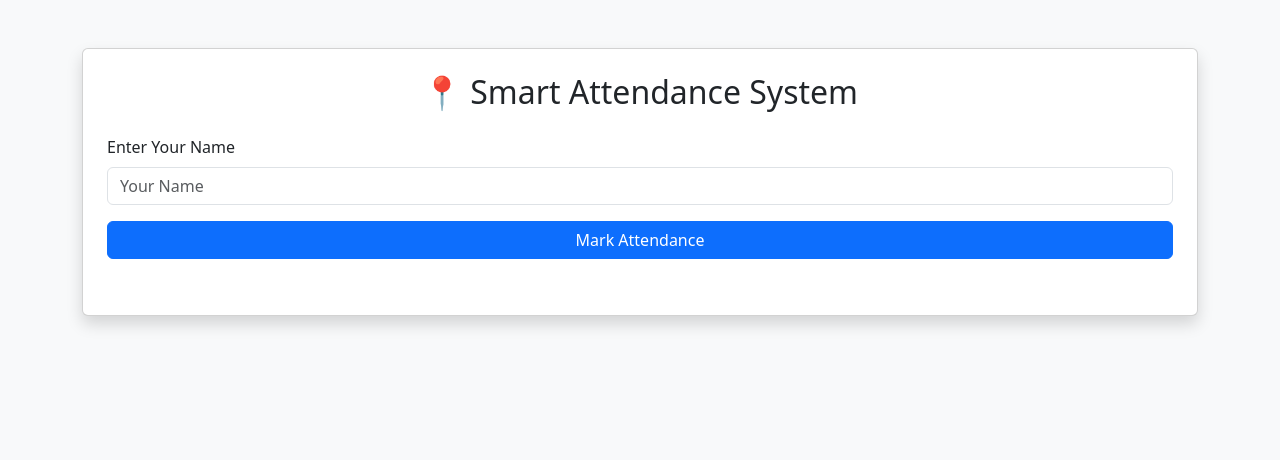
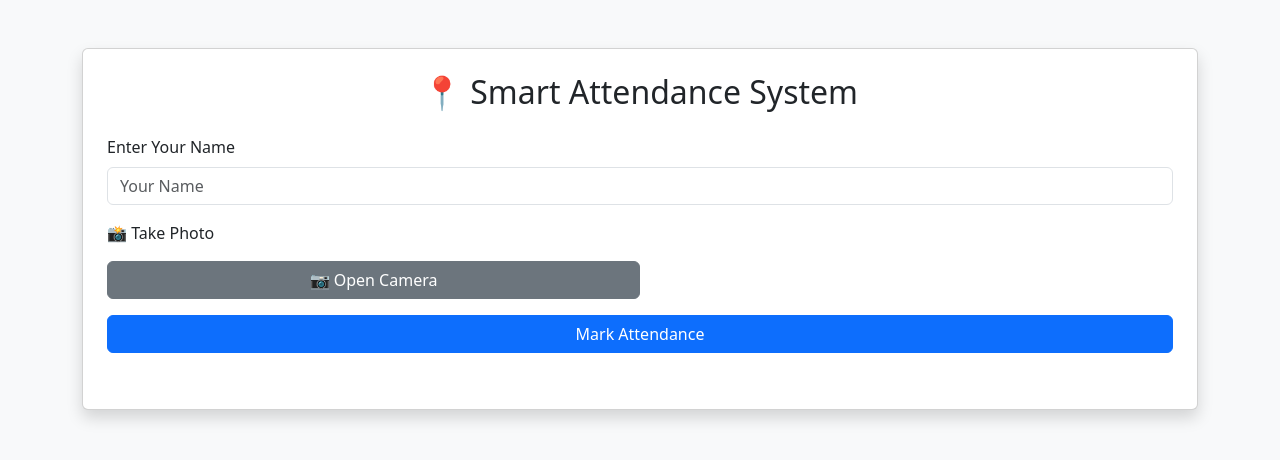
Before and after one commit to shreyashghawdeee23-cloud/attendance-system, a Flask app: page / in a window 1280 px wide. Shown: the top 460 px of the page. Run offline with Flask 3, Linux system fonts and the light colour scheme.

Commit message:
add camera and photo save feature

```diff
--- a/templates/index.html
+++ b/templates/index.html
@@ -8,7 +8,6 @@
 <body class="bg-light">
 
 <div class="container mt-5">
-
     <div class="card shadow p-4">
         <h2 class="text-center mb-4">📍 Smart Attendance System</h2>
 
@@ -17,18 +16,82 @@
             <input type="text" id="name" class="form-control" placeholder="Your Name">
         </div>
 
+        <!-- Camera Section -->
+        <div class="mb-3">
+            <label class="form-label">📸 Take Photo</label>
+            <div class="text-center">
+                <video id="video" width="100%" height="240" autoplay style="border-radius:8px; display:none;"></video>
+                <canvas id="canvas" width="320" height="240" style="display:none;"></canvas>
+                <img id="photo" src="" alt="Photo" style="width:100%; border-radius:8px; display:none;">
+            </div>
+            <div class="mt-2 d-flex gap-2">
+                <button onclick="startCamera()" class="btn btn-secondary w-50">📷 Open Camera</button>
+                <button onclick="capturePhoto()" class="btn btn-warning w-50" id="captureBtn" style="display:none;">📸 Capture</button>
+            </div>
+            <button onclick="retakePhoto()" class="btn btn-outline-secondary w-100 mt-2" id="retakeBtn" style="display:none;">🔄 Retake</button>
+        </div>
+
         <button onclick="markAttendance()" class="btn btn-primary w-100">
             Mark Attendance
         </button>
 
         <p id="result" class="mt-3 text-center"></p>
     </div>
-
 </div>
 
 <script>
+let videoStream = null;
+let photoData = null;
+
+function startCamera() {
+    const video = document.getElementById('video');
+    const captureBtn = document.getElementById('captureBtn');
+
+    navigator.mediaDevices.getUserMedia({ video: true })
+    .then(stream => {
+        videoStream = stream;
+        video.srcObject = stream;
+        video.style.display = 'block';
+        captureBtn.style.display = 'block';
+    })
+    .catch(err => {
+        alert("Camera access denied: " + err.message);
+    });
+}
+
+function capturePhoto() {
+    const video = document.getElementById('video');
+    const canvas = document.getElementById('canvas');
+    const photo = document.getElementById('photo');
+    const captureBtn = document.getElementById('captureBtn');
+    const retakeBtn = document.getElementById('retakeBtn');
+
+    canvas.getContext('2d').drawImage(video, 0, 0, 320, 240);
+    photoData = canvas.toDataURL('image/jpeg');
+
+    photo.src = photoData;
+    photo.style.display = 'block';
+    video.style.display = 'none';
+    captureBtn.style.display = 'none';
+    retakeBtn.style.display = 'block';
+
+    // Camera band karo
+    if (videoStream) {
+        videoStream.getTracks().forEach(track => track.stop());
+    }
+}
+
+function retakePhoto() {
+    const photo = document.getElementById('photo');
+    const retakeBtn = document.getElementById('retakeBtn');
+
+    photo.style.display = 'none';
+    retakeBtn.style.display = 'none';
+    photoData = null;
+    startCamera();
+}
+
 function markAttendance() {
-
     let name = document.getElementById("name").value;
 
     if (!name) {
@@ -36,44 +99,39 @@ function markAttendance() {
         return;
     }
 
+    if (!photoData) {
+        alert("Please take a photo first!");
+        return;
+    }
+
     if (navigator.geolocation) {
-
         navigator.geolocation.getCurrentPosition(function(position) {
-
             fetch("/mark", {
                 method: "POST",
-                headers: {
-                    "Content-Type": "application/json"
-                },
+                headers: { "Content-Type": "application/json" },
                 body: JSON.stringify({
                     name: name,
                     latitude: position.coords.latitude,
-                    longitude: position.coords.longitude
+                    longitude: position.coords.longitude,
+                    photo: photoData
                 })
             })
-
             .then(response => response.json())
             .then(data => {
-
                 if (data.status === "success") {
                     document.getElementById("result").innerHTML =
                         "<span class='text-success'>✅ Attendance Marked</span>";
                 }
-
                 else if (data.status === "duplicate") {
                     document.getElementById("result").innerHTML =
                         "<span class='text-warning'>⚠ Already marked today</span>";
                 }
-
                 else {
                     document.getElementById("result").innerHTML =
                         "<span class='text-danger'>❌ Outside college area</span>";
                 }
-
             });
-
         });
-
     } else {
         alert("Location not supported");
     }
```
